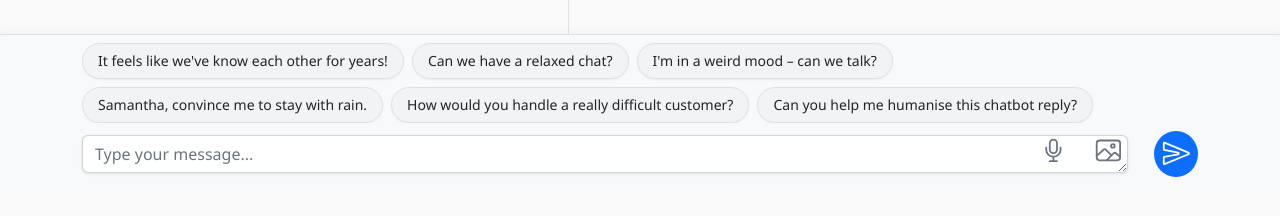
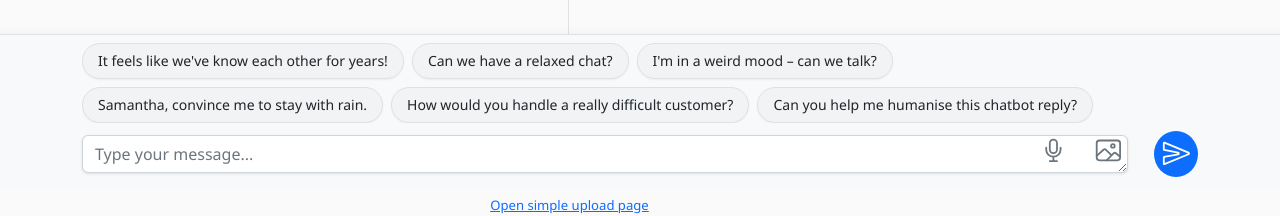
Before and after one commit to ChitChatAI/persona-playground, a FastAPI app: page / in a window 1280 px wide. Shown: the part 615-831 px from the top of the page. Before the commit the page ends 792 px from the top, so only its background shows below. Run offline with FastAPI, Linux system fonts and the light colour scheme; some web fonts are replaced.

Commit message:
fix: remove base folder link and add floating upload button in UI
Co-authored-by: aider (gpt-4o) <aider@aider.chat>

```diff
--- a/templates/index.html
+++ b/templates/index.html
@@ -91,6 +91,14 @@
           </div>
         </div>
       </div>
+      <!-- Optional link to the simple /upload page -->
+      <div class="text-center mt-2 mb-4">
+        <a href="/upload" target="_blank" class="small">Open simple upload page</a>
+      </div>
+    </div>
+    <!-- Floating button for simple upload page -->
+    <div style="position: fixed; bottom: 20px; left: 20px;">
+      <a href="/upload" target="_blank" class="btn btn-primary">Open simple upload page</a>
     </div>
 
     <!-- Fixed input area -->
```
